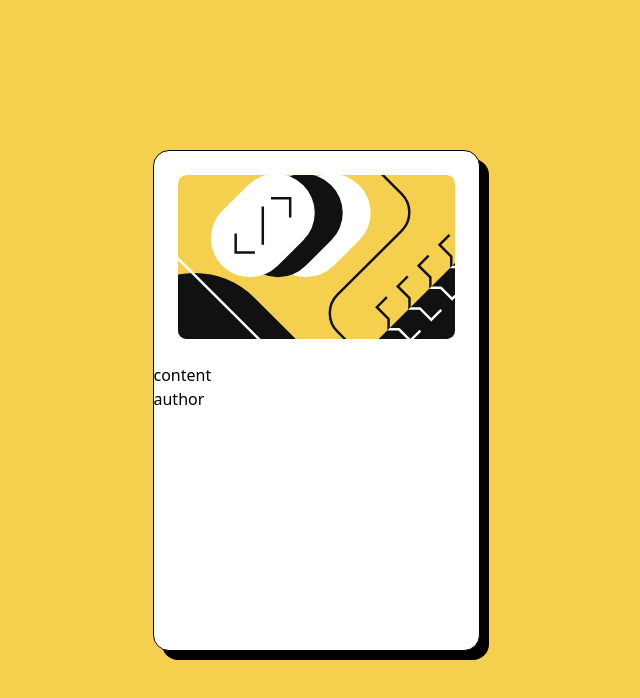
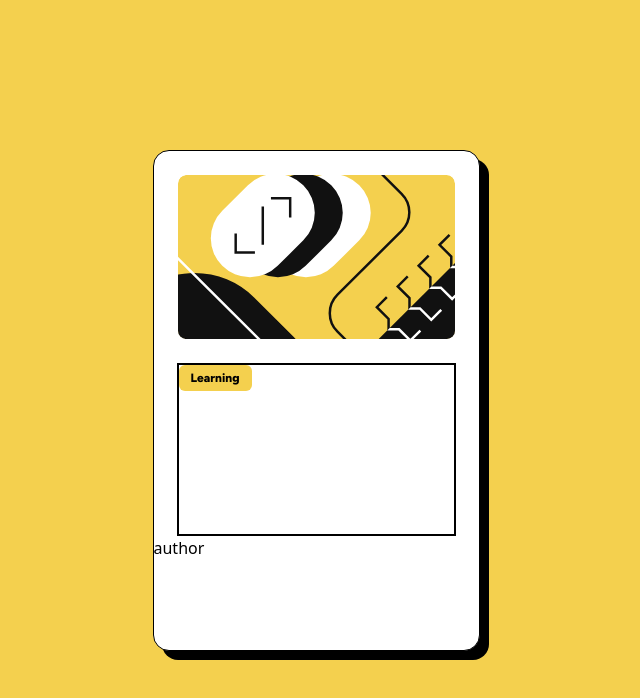
Before and after one commit to EdelmiroAnton/blog-preview-card, a React (Vite) app: page / in a window 1280 px wide. Shown: the top 698 px of the page, without its empty margins (324-964 px from the left). Built offline with nearby package versions, Linux system fonts and the light colour scheme; a web font is replaced by a local one.

Commit message:
add Learning title

```diff
--- a/src/App.jsx
+++ b/src/App.jsx
@@ -9,7 +9,17 @@ function App() {
       <div className="p-6">
         <img src={blog_image} alt="blog image" />
       </div>
-      <div>content</div>
+      <section
+        aria-label="main content of the card"
+        className="w-[279px] h-[173px] border-solid border-black border-2 mx-auto"
+      >
+        <div
+          aria-label="Learning"
+          className="w-[73px] h-[26px] bg-myYellow rounded-md flex justify-center items-center"
+        >
+          <h3 className="font-Figtree text-center text-[12px]">Learning</h3>
+        </div>
+      </section>
       <div>author</div>
     </main>
   );
```
